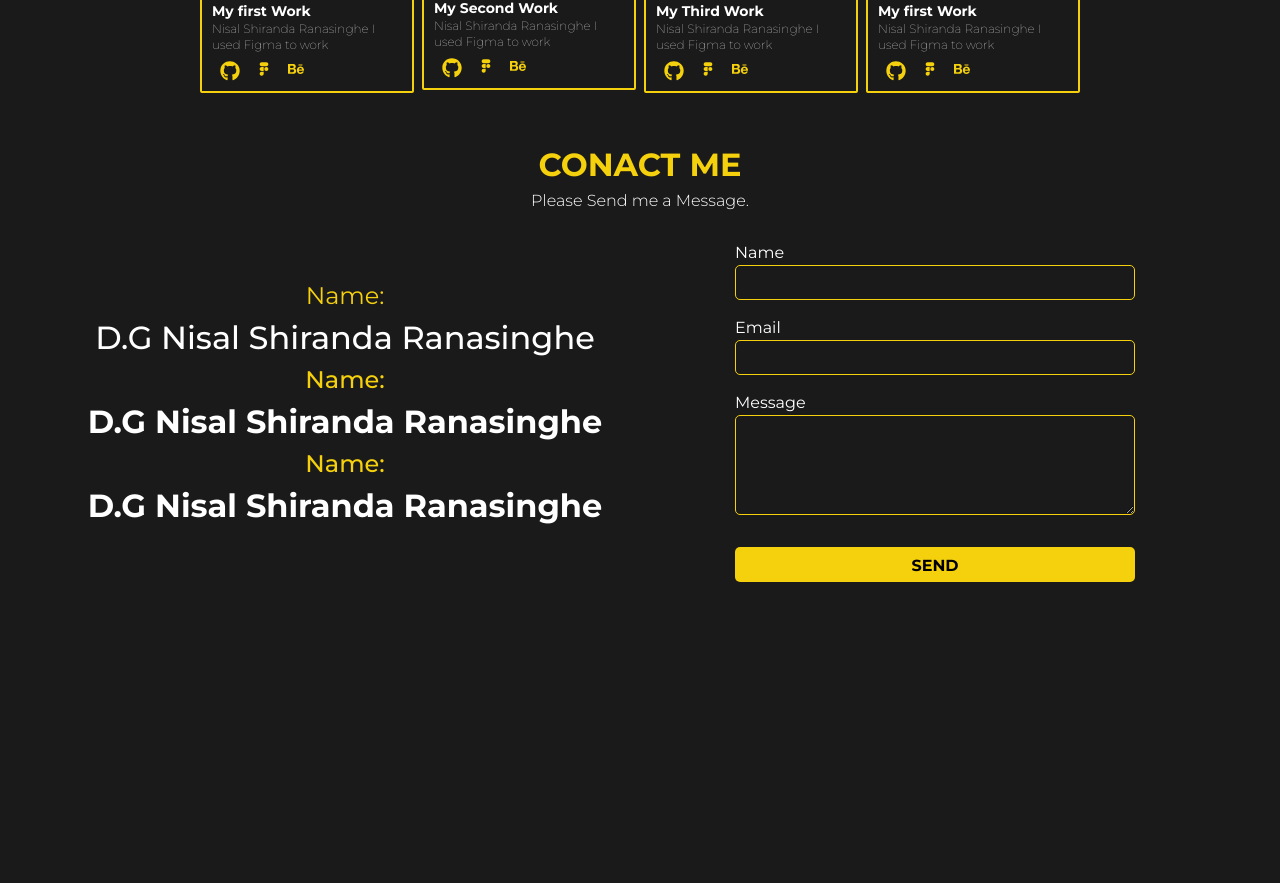
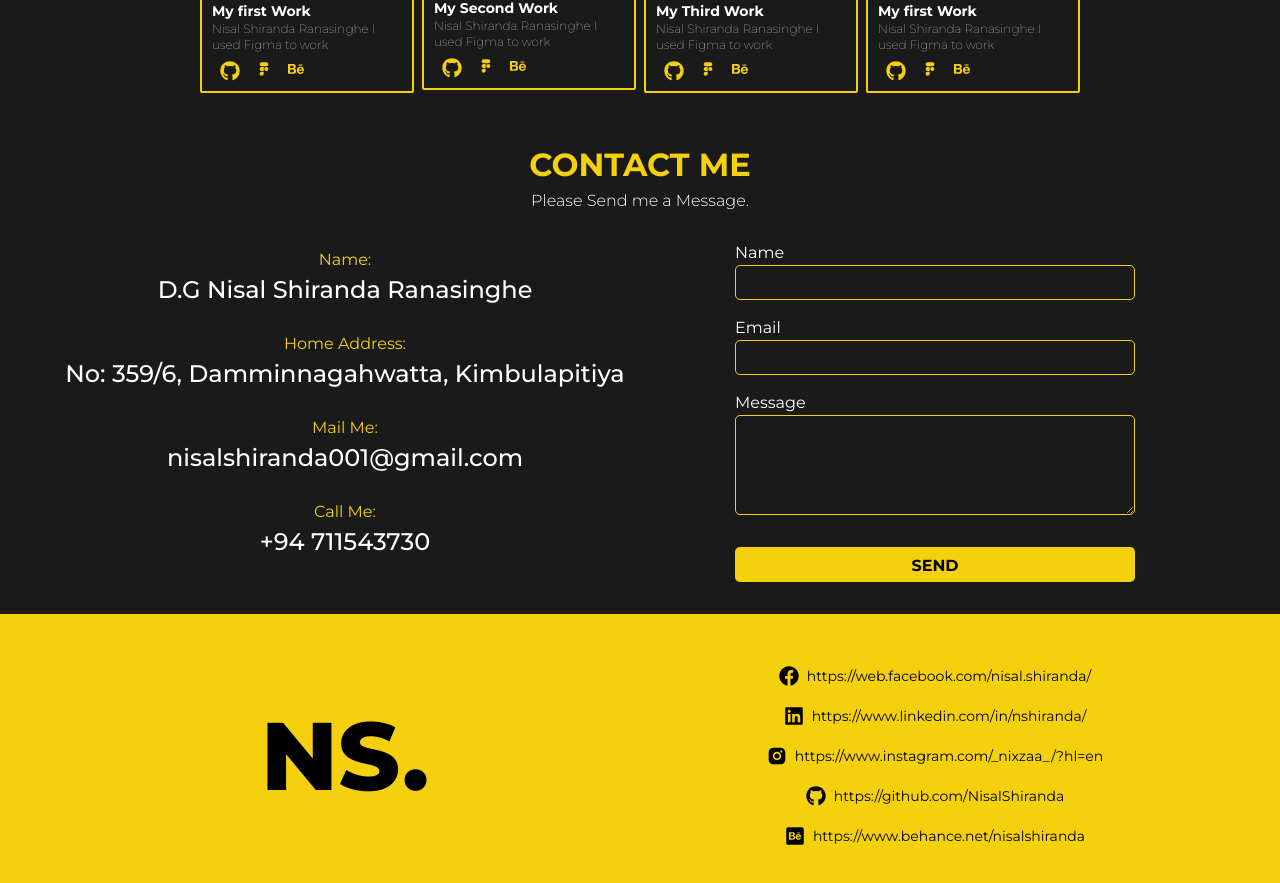
Before and after one commit to NisalShiranda/MyPortfolio, a React (Vite) app: page / in a window 1280 px wide. Shown: the part 1965-2848 px from the top of the page. Before the commit the page ends 2579 px from the top, so only its background shows below. Built offline with nearby package versions, Linux system fonts and the light colour scheme.

Commit message:
Small Finished

```diff
--- a/src/App.jsx
+++ b/src/App.jsx
@@ -4,6 +4,7 @@ import Banner from "./pages/BannerSection/Banner"
 import Skills from "./pages/SkillsSection/Skills"
 import MyWorks from "./pages/MyWorks/MyWorks"
 import Contact from "./pages/Contact/ContactSection"
+import Footer from "./pages/FooterSection/Footer"
 import './App.css'
 
 function App() {
@@ -17,6 +18,7 @@ function App() {
       <Skills />
       <MyWorks />
       <Contact />
+      <Footer />
     </>
   )
 }
--- a/src/pages/Contact/ContactSection.jsx
+++ b/src/pages/Contact/ContactSection.jsx
@@ -6,18 +6,21 @@ function ContactSection() {
     <>
         <div className="contact pt-8 px-[50px] pb-8">
                 <div>
-                    <p className="text-[#F5D10D] text-[2rem] text-center font-bold">CONACT ME</p>
+                    <p className="text-[#F5D10D] text-[2rem] text-center font-bold">CONTACT ME</p>
                     <p className="text-white text-center font-light">Please Send me a Message.</p>
                 </div>
 
-                <div className="grid grid-cols-1 pt-3 sm:grid-cols-2  ">
-                    <div className="flex flex-col justify-center items-center">
-                        <p className="text-[#F5D10D] text-[1.5rem] font-normal text-start">Name:</p>
-                        <p className="text-white text-[2rem] font-medium text-start ">D.G Nisal Shiranda Ranasinghe</p>
-                        <p className="text-[#F5D10D] text-[1.5rem] font-medium text-start">Name:</p>
-                        <p className="text-white text-[2rem] font-bold text-start ">D.G Nisal Shiranda Ranasinghe</p>
-                        <p className="text-[#F5D10D] text-[1.5rem] font-medium text-start">Name:</p>
-                        <p className="text-white text-[2rem] font-bold text-start ">D.G Nisal Shiranda Ranasinghe</p>
+                <div className="grid grid-cols-1 pt-3 md:grid-cols-2  ">
+                    <div className="flex flex-col justify-center items-center ">
+                        <p className="text-[#F5D10D] text-[1rem] font-normal text-center ">Name:</p>
+                        <p className="text-white text-[1.5rem] font-medium text-center  ">D.G Nisal Shiranda Ranasinghe</p>
+                        <p className="text-[#F5D10D] text-[1rem] font-normal text-center pt-6 ">Home Address:</p>
+                        <p className="text-white text-[1.5rem] font-medium text-center  ">No: 359/6, Damminnagahwatta, Kimbulapitiya</p>
+                        <p className="text-[#F5D10D] text-[1rem] font-normal text-center pt-6  ">Mail Me:</p>
+                        <p className="text-white text-[1.5rem] font-medium text-center  ">nisalshiranda001@gmail.com</p>
+                        <p className="text-[#F5D10D] text-[1rem] font-normal text-center pt-6  ">Call Me:</p>
+                        <p className="text-white text-[1.5rem] font-medium text-center  ">+94 711543730</p>
+
 
                     </div>
                     <div className="flex justify-center">
--- /dev/null
+++ b/src/pages/FooterSection/Footer.css
@@ -0,0 +1,6 @@
+.footer{
+    padding: 50px 50px;
+    background-color: #F5D10D;
+    width: 100%;
+
+}
--- /dev/null
+++ b/src/pages/FooterSection/Footer.jsx
@@ -0,0 +1,60 @@
+import "./Footer.css"
+import { FaFacebook } from "react-icons/fa";
+import { FaLinkedin } from "react-icons/fa";
+import { RiInstagramFill } from "react-icons/ri";
+import { FaGithub } from "react-icons/fa6";
+import { FaBehanceSquare } from "react-icons/fa";
+
+function Footer() {
+  return (
+    <>
+        <div className="footer grid grid-cols-1 sm:grid-cols-2">
+        <div className="bg-transparent flex justify-center items-center">
+            <p className="text-center bg-transparent text-black text-[6rem] font-extrabold">NS.</p>
+        </div>
+        <div className="bg-transparent">
+            <div className="grid grid-cols-1 gap-4 bg-transparent justify-center items-center ">
+                <div className="bg-transparent flex justify-center items-center link ">
+
+                        <div className="bg-transparent"><FaFacebook className="text-xl bg-transparent " /></div>
+                        <div className="bg-transparent"><a className="text-sm pl-2 font-normal bg-transparent "href="https://web.facebook.com/nisal.shiranda/">https://web.facebook.com/nisal.shiranda/</a></div>
+
+                </div>
+                <div className="bg-transparent flex justify-center items-center link ">
+
+                        <div className="bg-transparent"><FaLinkedin className="text-xl bg-transparent " /></div>
+                        <div className="bg-transparent"><a className="text-sm pl-2 font-normal bg-transparent "href="https://www.linkedin.com/in/nshiranda/">https://www.linkedin.com/in/nshiranda/</a></div>
+
+                </div>
+
+                <div className="bg-transparent flex justify-center items-center link ">
+
+                        <div className="bg-transparent"><RiInstagramFill className="text-xl bg-transparent " /></div>
+                        <div className="bg-transparent"><a className="text-sm pl-2 font-normal bg-transparent "href="https://www.instagram.com/_nixzaa_/?hl=en">https://www.instagram.com/_nixzaa_/?hl=en</a></div>
+
+                </div>
+
+                <div className="bg-transparent flex justify-center items-center link ">
+
+                        <div className="bg-transparent"><FaGithub  className="text-xl bg-transparent " /></div>
+                        <div className="bg-transparent"><a className="text-sm pl-2 font-normal bg-transparent "href="https://github.com/NisalShiranda">https://github.com/NisalShiranda</a></div>
+
+                </div>
+
+                <div className="bg-transparent flex justify-center items-center link ">
+
+                        <div className="bg-transparent"><FaBehanceSquare  className="text-xl bg-transparent " /></div>
+                        <div className="bg-transparent"><a className="text-sm pl-2 font-normal bg-transparent "href="https://www.behance.net/nisalshiranda">https://www.behance.net/nisalshiranda</a></div>
+
+                </div>
+
+
+            </div>
+        </div>
+
+        </div>
+    </>
+  )
+}
+
+export default Footer
```
